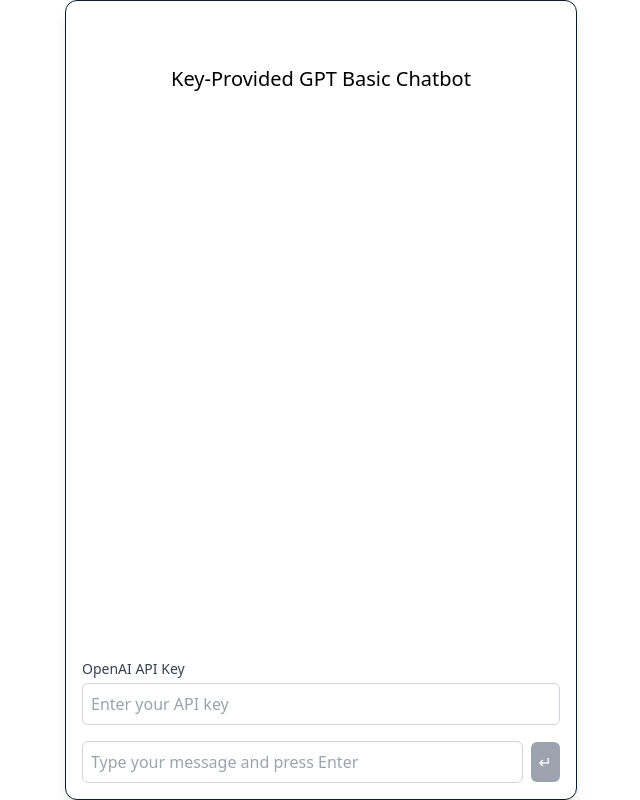
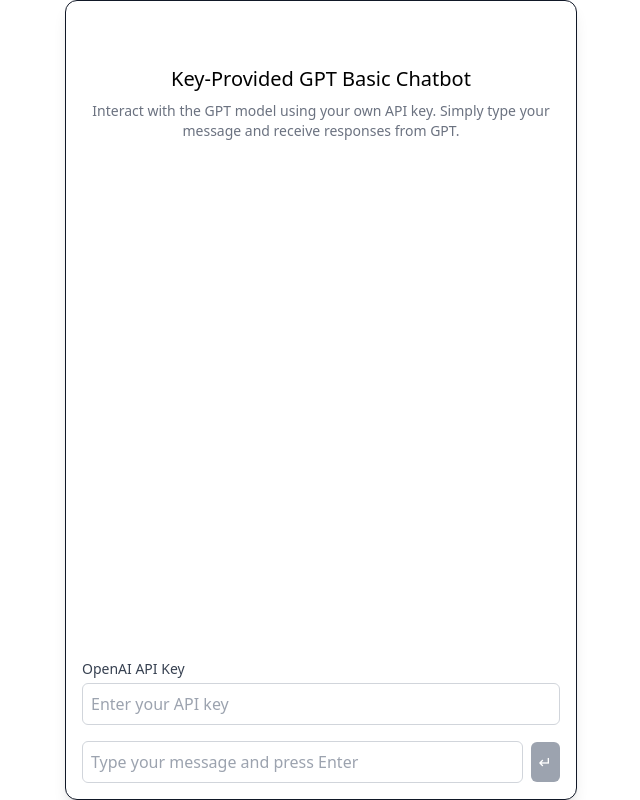
Before and after one commit to seoulcity/KOPIS_yesshow, a SvelteKit app: page / in a window 1280 px wide. Shown: the whole page, without its empty margins (319-959 px from the left). Built offline with nearby package versions, Linux system fonts and the light colour scheme.

Commit message:
Add a description.

```diff
--- a/src/lib/index.js
+++ /dev/null
@@ -1,2 +0,0 @@
-// src/lib/index.js
-// place files you want to import through the `$lib` alias in this folder.
--- a/src/lib/supabaseClient.js
+++ /dev/null
@@ -1,4 +0,0 @@
-// src/lib/supabaseClient.js
-import { createClient } from '@supabase/supabase-js'
-
-export const supabase = createClient(import.meta.env.VITE_SUPABASE_URL, import.meta.env.VITE_SUPABASE_ANON_KEY);
--- a/src/routes/+page.svelte
+++ b/src/routes/+page.svelte
@@ -87,6 +87,7 @@
         <div class="flex flex-col h-full pt-16 pb-4 box-border overflow-hidden">
             <header class="flex flex-col items-center justify-center">
                 <h1 class="flex-1 text-center text-xl">Key-Provided GPT Basic Chatbot</h1>
+                <p class="text-gray-500 mt-2 text-center text-sm px-4">Interact with the GPT model using your own API key. Simply type your message and receive responses from GPT.</p>
             </header>
 
             <div class="flex-1 overflow-y-auto px-4 py-2 space-y-2" bind:this={div}>
```
